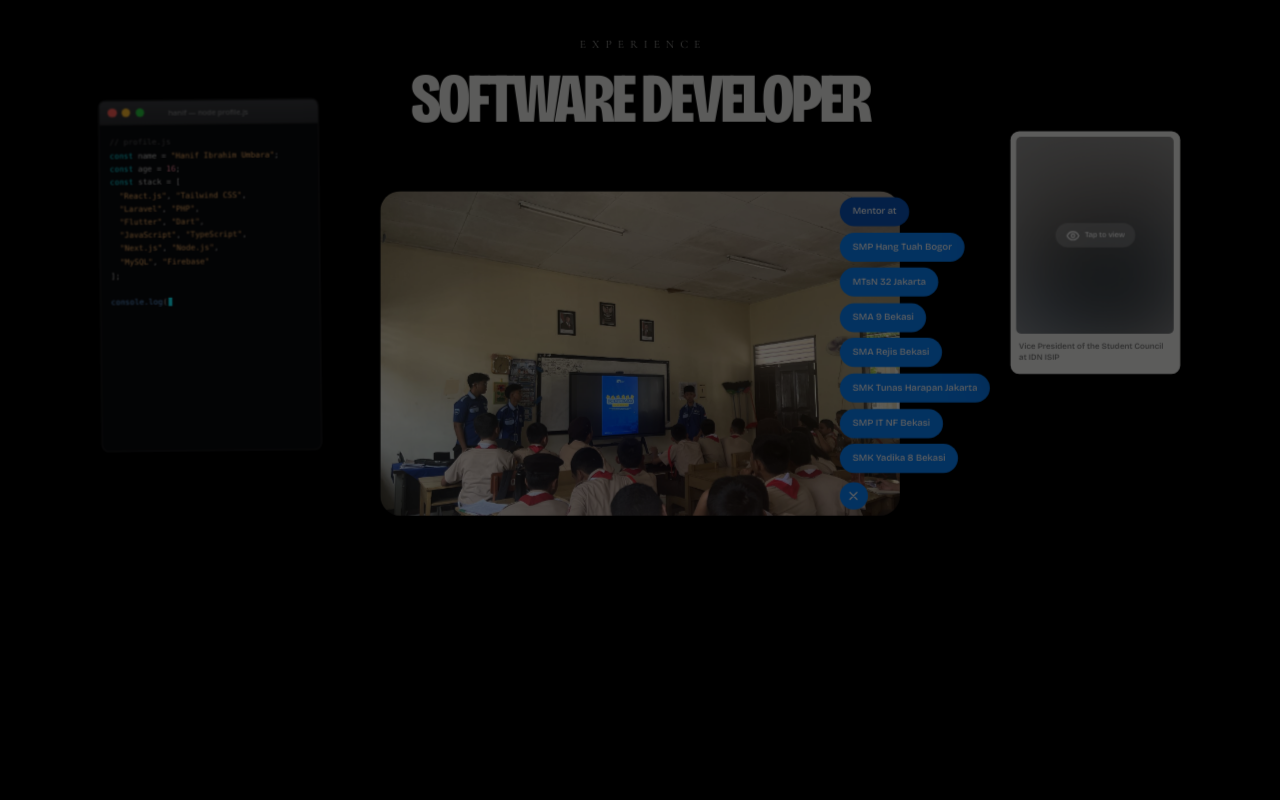
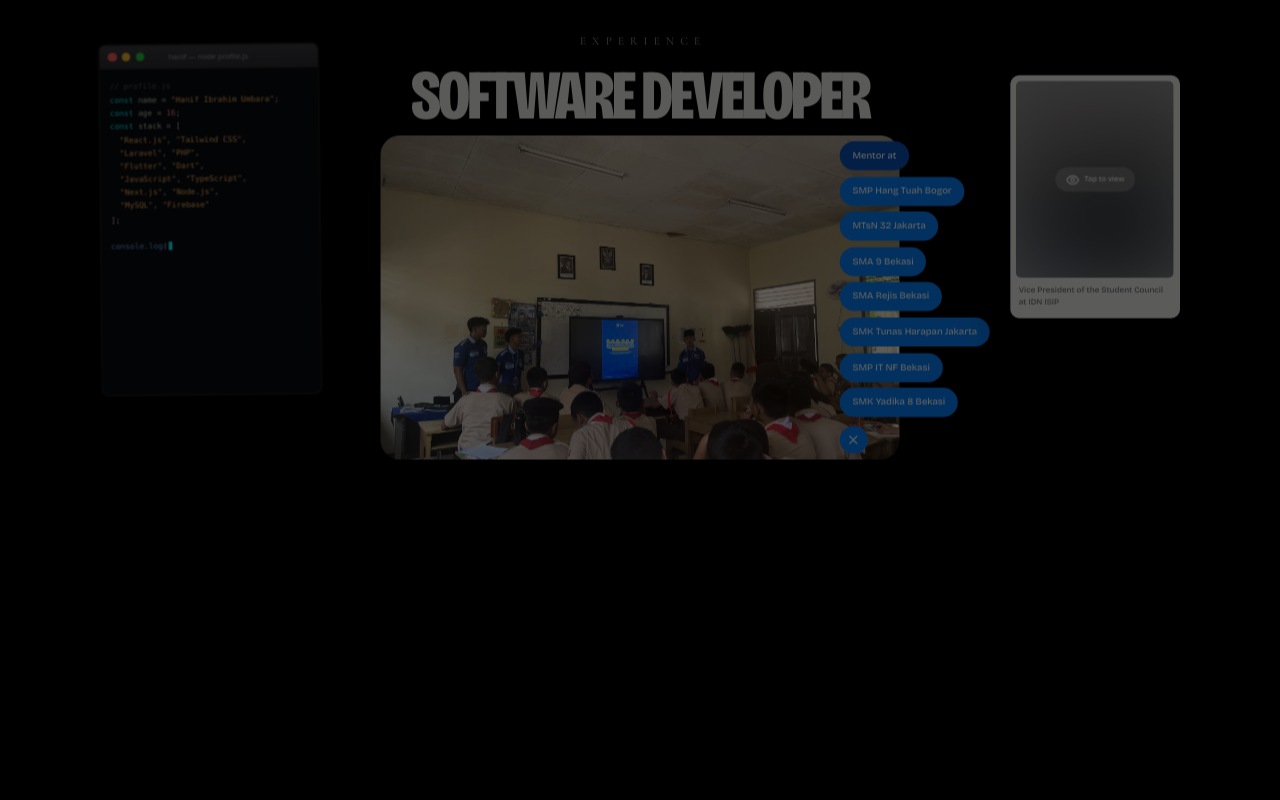
Before and after one commit to jippiecee/hanifibrahim, a React (Vite) app: page / in a window 1280 px wide. Shown: the part 920-1720 px from the top of the page. Built offline with nearby package versions, Linux system fonts and the light colour scheme; a web font is replaced by a local one.

Commit message:
style(experience): move photo, terminal, bubbles & IG frame closer to the title

```diff
--- a/src/components/Experience.tsx
+++ b/src/components/Experience.tsx
@@ -46,7 +46,7 @@ export default function Experience() {
             <motion.p {...reveal()} className="mb-6 pl-[0.4em] text-center font-editorial text-[0.875rem] font-light uppercase tracking-[0.4em] text-bone/80 md:pl-[0.55em] md:text-[1.125rem] md:tracking-[0.55em]">{experience.label}</motion.p>
             <motion.h2 {...reveal(0.1)} className="display mx-auto max-w-4xl text-center text-[clamp(2.8rem,8vw,7rem)] !leading-[0.9]">{experience.title}</motion.h2>
 
-            <div className="relative mx-auto mt-14 flex w-full flex-col items-center gap-6 md:mt-24 lg:block lg:w-[min(44vw,52rem)]">
+            <div className="relative mx-auto mt-10 flex w-full flex-col items-center gap-6 md:mt-8 lg:mt-3 lg:block lg:w-[min(44vw,52rem)]">
               {/* TERMINAL: disembunyikan di HP, melayang di kiri atas foto di desktop */}
               <motion.div
                 {...reveal(0.05)}
```
